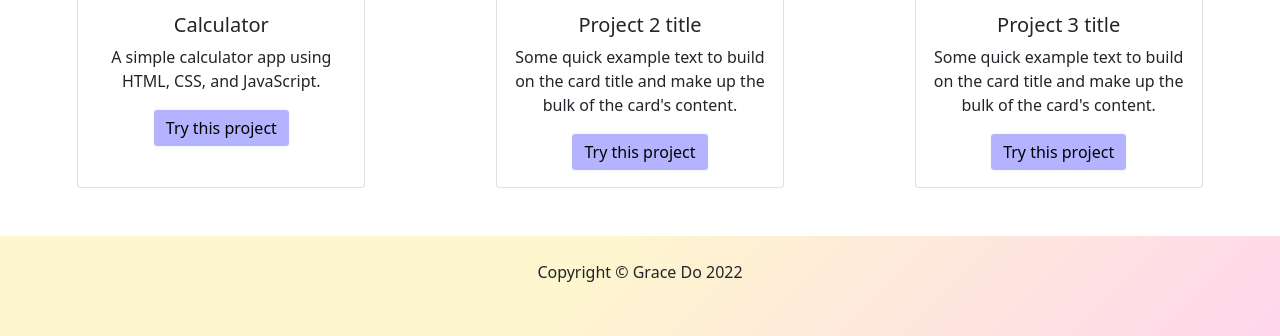
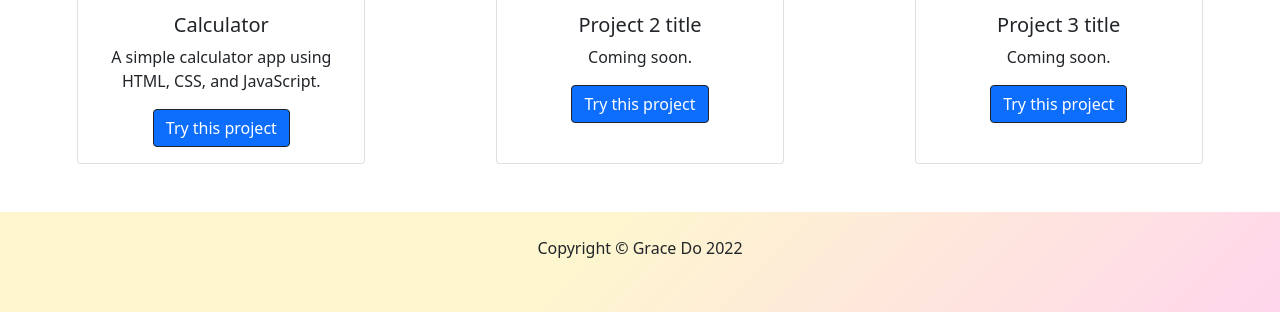
Before and after one commit to grace1501/grace1501.github.io, a plain HTML site: page index.html in a window 1280 px wide. Shown: the part 1846-2182 px from the top of the page. After the commit the page ends 2158 px from the top, so only its background shows below. Drawn offline with nearby package versions, Linux system fonts and the light colour scheme.

Commit message:
edit project cards

```diff
--- a/index.html
+++ b/index.html
@@ -144,11 +144,11 @@
           <div class="col d-flex justify-content-center">
 
             <div class="card" style="width: 18rem">
-              <img
+              <a href="https://grace1501.github.io/simple-calculator/"><img
                 src="./Images/project-placeholder.png"
                 class="card-img-top img-picker"
 
-              />
+              /></a>
               <div class="card-body">
                 <h5 class="card-title">Calculator</h5>
                 <p class="card-text">
@@ -156,8 +156,8 @@
                 </p>
                 <a
                   href="https://grace1501.github.io/simple-calculator/"
-                  class="btn btn-light"
-                  style="background-color: #b3b3ff"
+                  class="btn btn-dark"
+                  style="background-color: #0d6efd;"
                   >Try this project</a
                 >
               </div>
@@ -175,13 +175,12 @@
               <div class="card-body">
                 <h5 class="card-title">Project 2 title</h5>
                 <p class="card-text">
-                  Some quick example text to build on the card title and make up
-                  the bulk of the card's content.
+                  Coming soon.
                 </p>
                 <a
                   href="#"
-                  class="btn btn-light"
-                  style="background-color: #b3b3ff"
+                  class="btn btn-dark"
+                  style="background-color: #0d6efd;"
                   >Try this project</a
                 >
               </div>
@@ -198,13 +197,12 @@
               <div class="card-body">
                 <h5 class="card-title">Project 3 title</h5>
                 <p class="card-text">
-                  Some quick example text to build on the card title and make up
-                  the bulk of the card's content.
+                  Coming soon.
                 </p>
                 <a
                   href="#"
-                  class="btn btn-light"
-                  style="background-color: #b3b3ff"
+                  class="btn btn-dark"
+                  style="background-color: #0d6efd;"
                   >Try this project</a
                 >
               </div>
--- a/style.css
+++ b/style.css
@@ -44,4 +44,5 @@ footer {
 #FFD6EC pastel pink
 #AFE9C2 mint
 #f5f5f5 light gray
+#0d6efd blue primary bootstrap
  */
```
